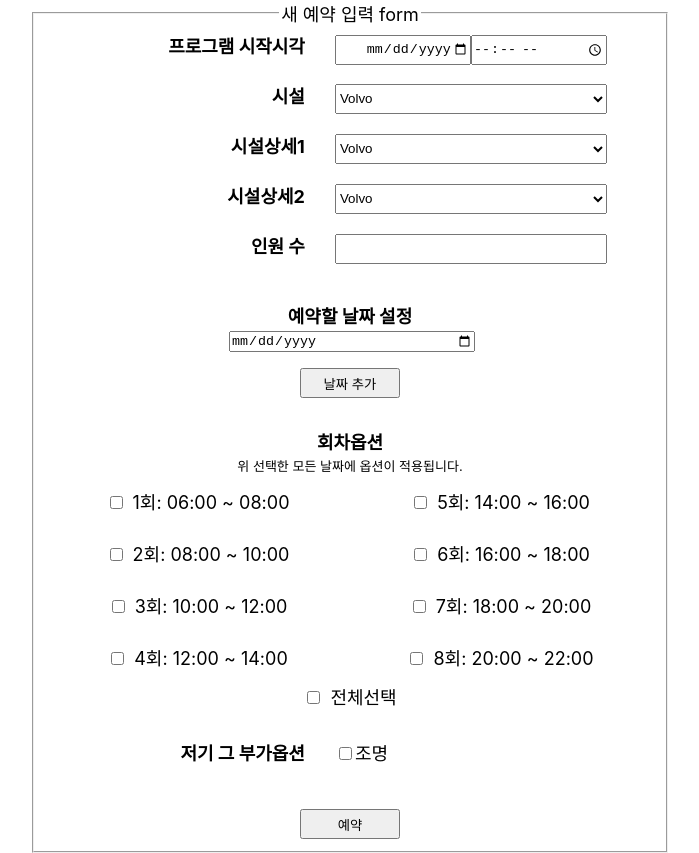
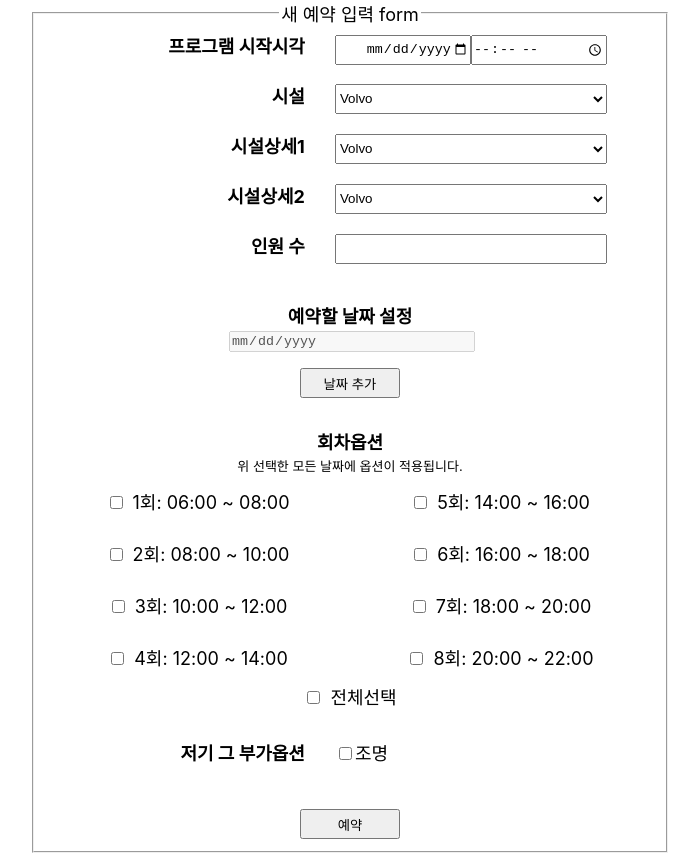
Before and after one commit to KOREAparksh/TennisKing, a React (Create React App) app in the folder front/: page / in a window 1280 px wide. Shown: the whole page, without its empty margins (290-989 px from the left). Built offline with nearby package versions, Linux system fonts and the light colour scheme.

Commit message:
Feat: 프로젝트 시작 날짜를 선택하지 않으면 예약할날짜 선택 못하게 구현

```diff
--- a/front/src/pages/Reservation.js
+++ b/front/src/pages/Reservation.js
@@ -15,18 +15,18 @@ function Reservation()
 		return y+"-"+m+"-"+d;
 	}
 
+	const[isStartDateChecked, setIsStartDateChecked] = useState(false);
 	const today = getToday();
 	const [min, setMin] = useState("2022-02-25");
 	const [openDate, setOpenDate] = useState(null);
 	const [openTime, setOpenTime] = useState(null);
 	const [reserveDates, setReserveDates] = useState([new Date()]);
 
-
-
 	const getSetDay = (e) => {
 		const date = document.getElementById('setStartDate').value;
 		setMin(date);
 		setOpenDate(e.target.value);
+		setIsStartDateChecked(true)
 	}
 
 	const onSubmit = () => {
@@ -131,7 +131,7 @@ function Reservation()
 						<div>
 							{reserveDates.map((date) => (
 								<div id="InputDate">
-									<input type="date" className='InputTag' min={min} required>
+									<input type="date" className='InputTag' min={min} required disabled={!isStartDateChecked}>
 									</input>
 
 								</div>
```
